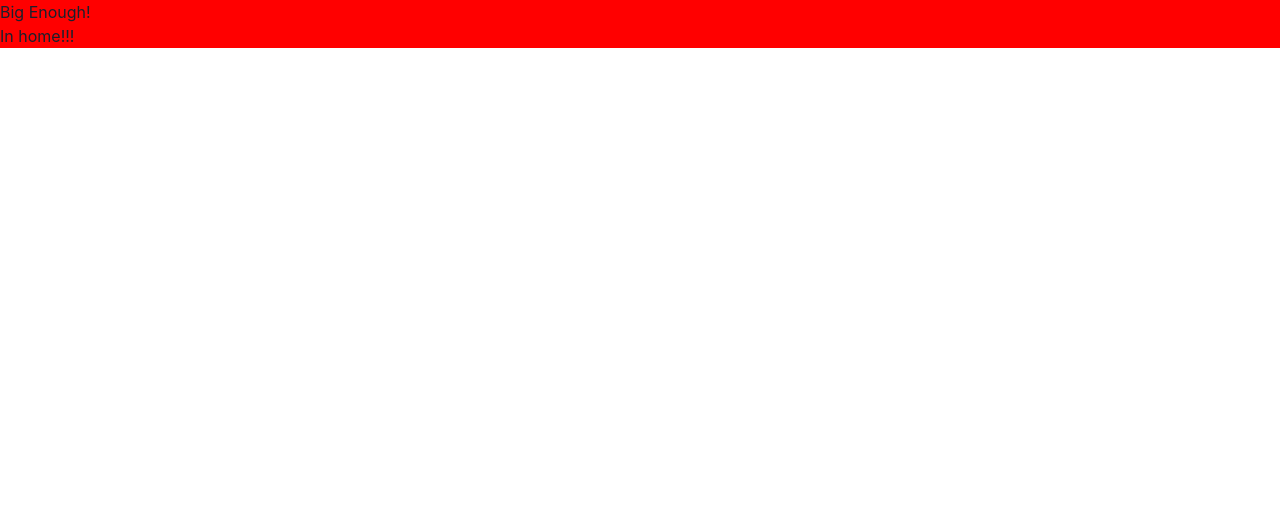
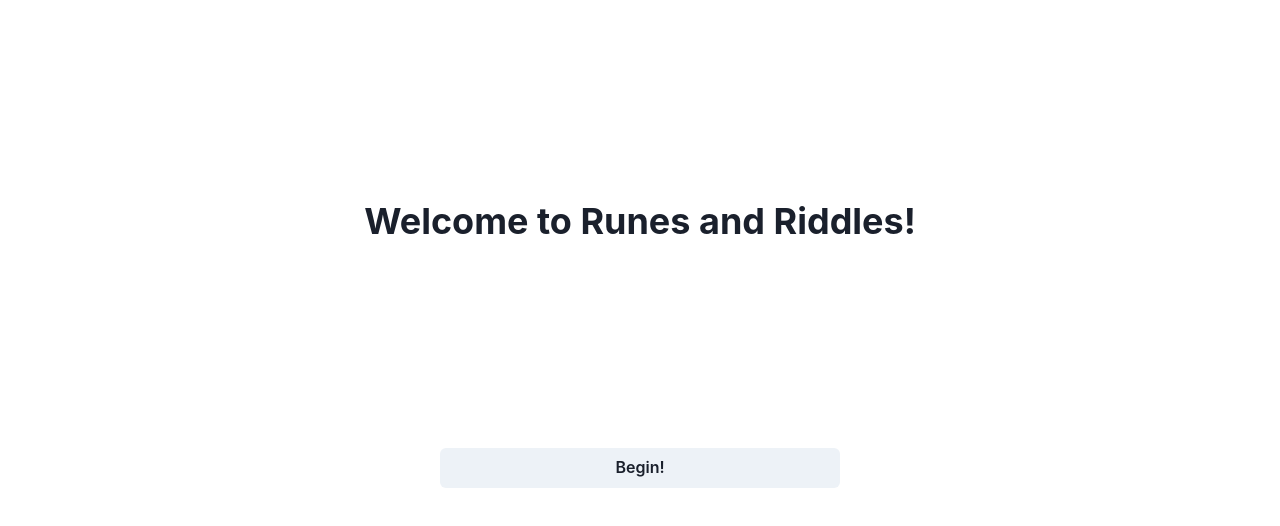
Before and after one commit to HackIllinois/riddles, a React (Vite) app: page / in a window 1280 px wide. Shown: the top 526 px of the page. Built offline with nearby package versions, Linux system fonts and the light colour scheme.

Commit message:
Added in home page

```diff
--- a/src/components/PageContents.tsx
+++ b/src/components/PageContents.tsx
@@ -10,7 +10,7 @@ export default function PageContents({children, bg}: PageContentsProps) {
     const [tooSmall] = useMediaQuery("(max-width: 800px)")
 
     return tooSmall ? <PageTooSmall/> : (
-        <Box bg={bg ?? "red"}> Big Enough!
+        <Box bg={bg ?? "white"} h="100vh">
             {children}
         </Box>
     )
--- a/src/routes/Home.tsx
+++ b/src/routes/Home.tsx
@@ -1,12 +1,20 @@
-import { Box } from "@chakra-ui/react";
+import { Box, Button, Heading } from "@chakra-ui/react";
 import PageContents from "../components/PageContents";
+import { VStack } from "@chakra-ui/react";
 
 
 export default function Home() {
     return (
         <PageContents>
-            <Box bg="red">
-                In home!!!
+            <Box>
+                <VStack marginTop="100px">
+                    <Box w="75vw" h='40px' marginBlock="100px" textAlign="center">
+                        <Heading> Welcome to Runes and Riddles! </Heading>
+                    </Box>
+                    <Box w='400px' h='40px' marginBlock="100px">
+                        <Button w="100%"> Begin! </Button>
+                    </Box>
+                </VStack>
             </Box>
         </PageContents>
     )
```
